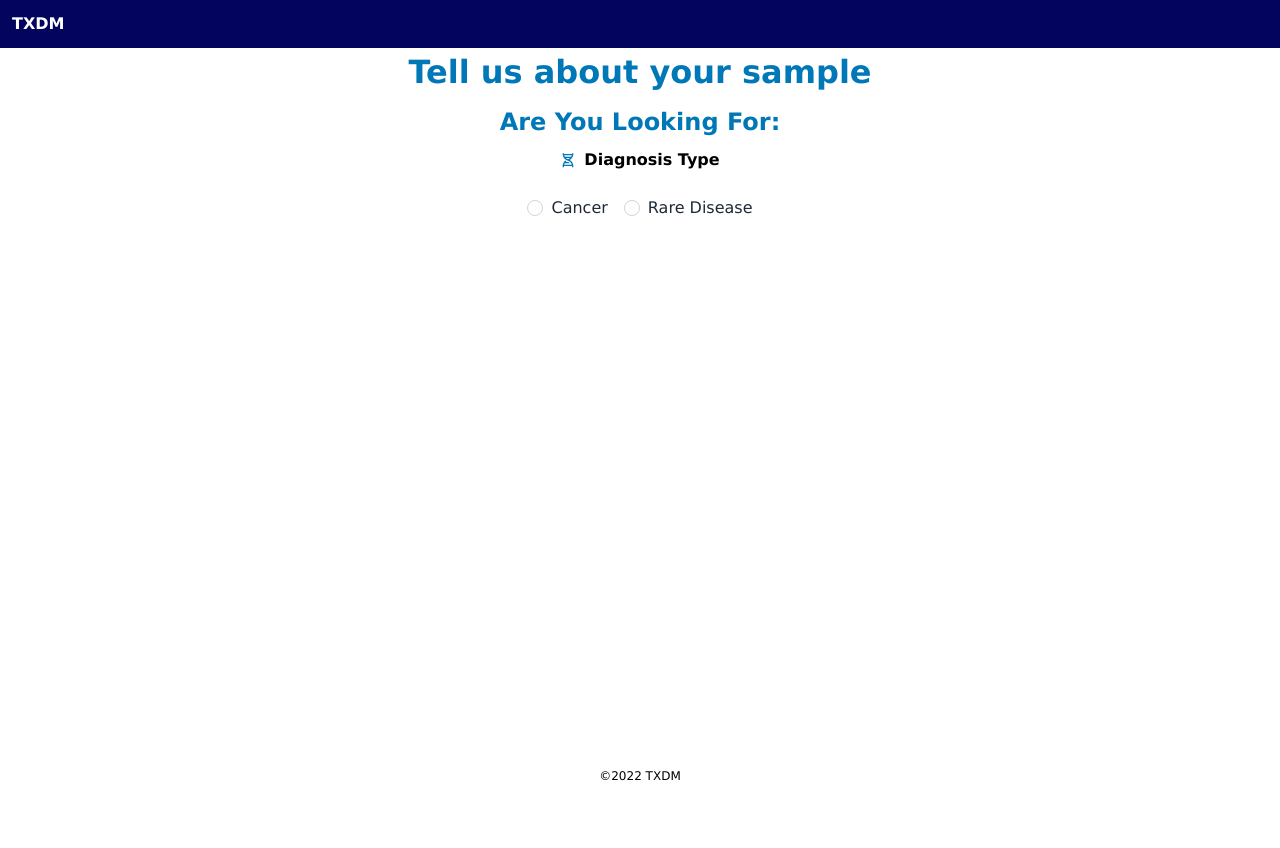
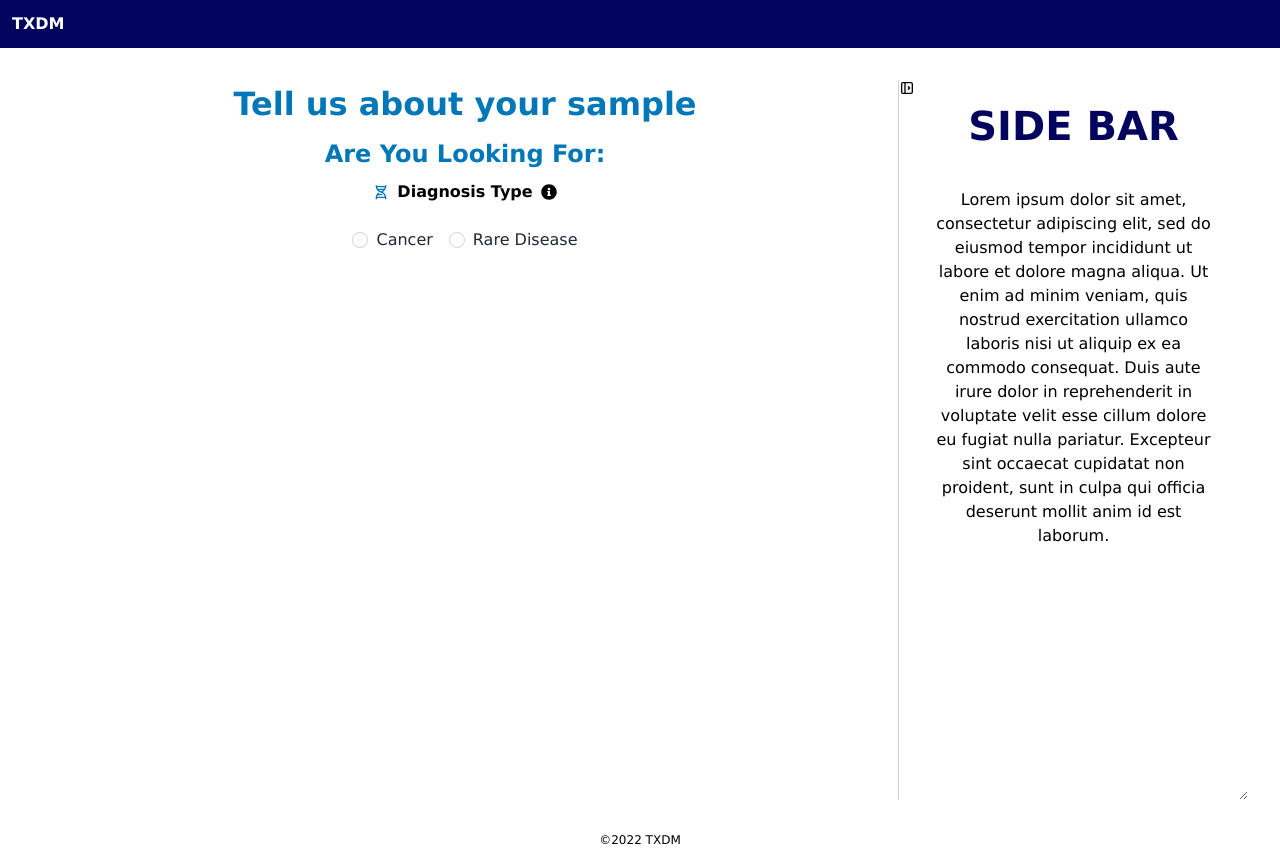
Before and after one commit to PersonofNote/TXDM, a React (Create React App) app in the folder client/: page / in a window 1280 px wide. Before the commit the page ends 800 px from the top, so only its background shows below. Built offline with nearby package versions, Linux system fonts and the light colour scheme.

Commit message:
Implement basic sidebar

```diff
--- a/client/src/App.js
+++ b/client/src/App.js
@@ -1,19 +1,34 @@
-import React from 'react'
+import React, {useState} from 'react'
 import './App.css'
 
 import Header from './components/Header'
 import Footer from './components/Footer'
 import TissueForm from './components/TissueForm'
+import Sidebar from './components/Sidebar'
 import sampleData from './data.json'
 
 // TODO: Add React Router
 
+// TODO: Keep track of active buttons at this level?
+
 function App () {
+  const [sidebarData, setSidebarData] = useState(sampleData.sidebar_sample[0])
+
+  const populateSidebar = e => {
+    e.preventDefault()
+    setSidebarData(e.currentTarget.dataset.info)
+    console.log(e.currentTarget)
+    console.log(e.currentTarget.dataset.info)
+  }
+
   return (
     <div className="App">
       <Header leftLinks={sampleData.header_links} textColor={'white'}/>
+      <div className="main">
       <div className="content">
-        <TissueForm />
+        <TissueForm populateSidebar={populateSidebar} />
+      </div>
+        <Sidebar content={sidebarData} visible={true}/>
       </div>
       <Footer copyrightText={"TXDM"}/>
     </div>
--- /dev/null
+++ b/client/src/components/Sidebar.js
@@ -0,0 +1,28 @@
+import React, { useState } from 'react';
+import { TbLayoutSidebarRightExpand, TbLayoutSidebarLeftExpand  } from 'react-icons/tb'
+
+// TODO: Add resize functionality and close functionality
+
+function Sidebar ({content}) {
+    const [visible, setVisible] = useState(true)
+    const handleClick = () => {
+        setVisible(!visible);
+    }
+
+  return(
+    <div className={`sidebar ${visible && 'visible'}`}>
+        <div>{!visible && <TbLayoutSidebarRightExpand onClick={handleClick} /> }</div>
+        {visible && (
+        <aside className="resize">
+            <TbLayoutSidebarLeftExpand onClick={handleClick} />
+            <h1>SIDE BAR</h1>
+            <div className="sidebar-content">
+                {content}
+            </div>
+        </aside>
+        )}
+    </div>
+  )
+  }
+
+  export default Sidebar;
--- a/client/src/components/TissueForm.js
+++ b/client/src/components/TissueForm.js
@@ -12,12 +12,15 @@ import Loader from './Loader'
 // Icons
 import { GoBeaker } from 'react-icons/go'
 import { BiDna } from 'react-icons/bi'
-import { FaMicroscope } from 'react-icons/fa'
+import { FaMicroscope, FaInfoCircle } from 'react-icons/fa'
+
+import sampleData from '../data.json'
 
 /* eslint-disable-next-line */
 const url = process.env.NODE_ENV === 'development' ? "http://localhost:5000/api/post_sample" : `https://txdm-api.herokuapp.com/api/post_sample`
 
-function TissueForm () {
+function TissueForm({populateSidebar}) {
+
   const [data, setData] = useState(
     {
       diagnosisType: null,
@@ -89,6 +92,7 @@ function TissueForm () {
       })
   }
 
+
   // MENU OPTION CREATION STEPS
 
   const cancerValues = constants.cancer
@@ -138,11 +142,11 @@ function TissueForm () {
 
     {!results && !loadingResults && results !== undefined && (
       <>
-      <h2>Tell us about your sample</h2>
+      <h2>Tell us about your sample </h2>
       <form>
           <div className="form-element">
           <h3 className={`helper-text ${data.diagnosisType === null && 'visible'}`}>Are You Looking For:</h3>
-          <div className="flex justify-center items-center"><BiDna className="icon animate-grow" style={{fill: '#0077b6'}}/><h4 className="pl-2 font-semibold"> Diagnosis Type </h4></div>
+          <div className="flex justify-center items-center"><BiDna className="icon animate-grow" style={{fill: '#0077b6'}}/><h4 className="pl-2 font-semibold"> Diagnosis Type </h4> <span className="pl-2"> <FaInfoCircle className="info-button" data-info={sampleData.sidebar_sample[0]} onClick={populateSidebar} /></span></div>
           <div className="flex justify-center">
           <div className="form-check inline-block">
             <input onClick={handleSelect} className="form-check-input appearance-none rounded-full h-4 w-4 border border-gray-300 bg-white checked:bg-blue-600 checked:border-blue-600 focus:outline-none transition duration-200 mt-1 align-top bg-no-repeat bg-center bg-contain float-left mr-2 cursor-pointer" type="radio" id="cancer" name="diagnosisType" value="cancer" />
@@ -161,7 +165,7 @@ function TissueForm () {
           {data.diagnosisType != null && (
           <div className="form-element">
           <h3 className={`helper-text ${data.tissueType.length < 1 && !hasBeenClicked && 'visible'}`}>What kind of tissue is it?</h3>
-          <label className="flex justify-center items-center" htmlFor="tissueType"><FaMicroscope className="icon animate-grow" style={{fill: '#0077b6'}} /> <h4 className="pl-2 font-semibold" style={{padding: '8px'}}>Tissue Type</h4></label>
+          <label className="flex justify-center items-center" htmlFor="tissueType"><FaMicroscope className="icon animate-grow" style={{fill: '#0077b6'}} /> <h4 className="pl-2 font-semibold" style={{padding: '8px'}}>Tissue Type</h4> <span className="pl-2"> <FaInfoCircle className="info-button" data-info={sampleData.sidebar_sample[1]} onClick={populateSidebar} /></span></label>
           <div className="flex flex-row flex-wrap justify-center max-w-m">
             {data.diagnosisType && data.diagnosisType === 'cancer' ? cancerButtonsSection : rareDiseaseButtonSelects}
           </div>
--- a/client/src/data.json
+++ b/client/src/data.json
@@ -63,5 +63,9 @@
     "Cells",
     "cc",
     "Tubes"
+  ],
+  "sidebar_sample": [
+    "Lorem ipsum dolor sit amet, consectetur adipiscing elit, sed do eiusmod tempor incididunt ut labore et dolore magna aliqua. Ut enim ad minim veniam, quis nostrud exercitation ullamco laboris nisi ut aliquip ex ea commodo consequat. Duis aute irure dolor in reprehenderit in voluptate velit esse cillum dolore eu fugiat nulla pariatur. Excepteur sint occaecat cupidatat non proident, sunt in culpa qui officia deserunt mollit anim id est laborum.",
+    "Solor amet"
   ]
 }
--- a/client/src/index.css
+++ b/client/src/index.css
@@ -121,6 +121,52 @@ h3 {
   font-weight: bold;
 }
 
+
+.main {
+  padding: 2rem;
+  display: flex;
+  flex-direction: row;
+}
+
 .content {
   min-height: calc(100vh - 80px);
+  flex-grow: 1;
 }
+
+.sidebar {
+  width: 0;
+  transition: width var(--transition-duration-medium)
+}
+
+.sidebar.visible {
+  border-left: 1px solid lightgray;
+  padding-right: 0;
+  overflow: auto;
+  resize: horizontal;
+  position: static;
+  width: 350px;
+  transition: width var(--transition-duration-medium);
+}
+
+.sidebar.visible .sidebar-content {
+  padding: 2rem;
+  transition: opacity 2s;
+  opacity: 1;
+  transition-delay: 400ms;
+}
+
+.info-button:hover {
+  fill: var(--darker);
+  transition: var(--transition-duration-short)
+}
+
+
+@media only screen and (max-width: 750px) {
+  .sidebar.visible {
+    position: absolute;
+    left: 50%;
+    background-color: rgba(255,255,255,0.8);
+    padding: 4px;
+  }
+
+}
```
Also changed, not shown: 1 other file (tests, documents, lock files or other folders).
